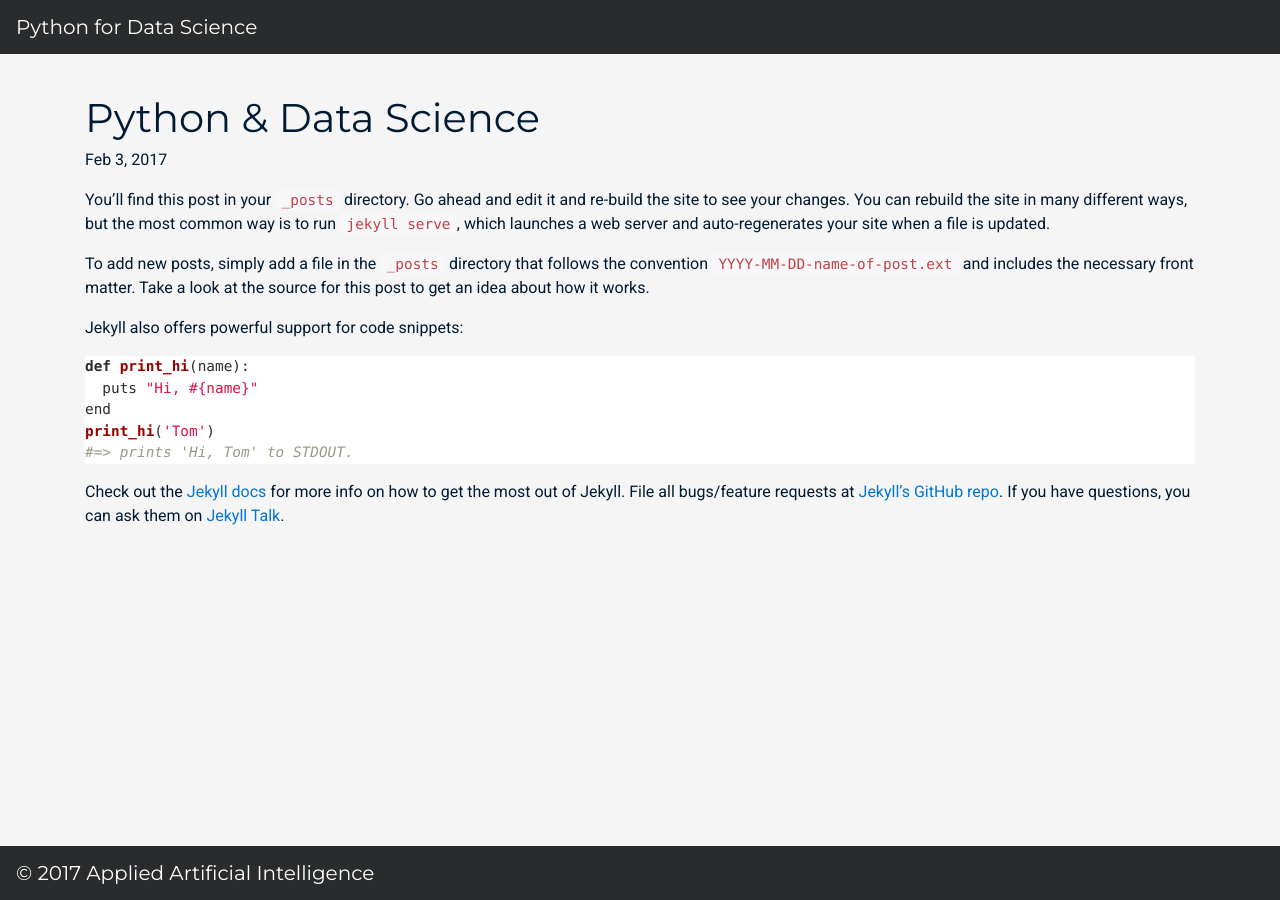
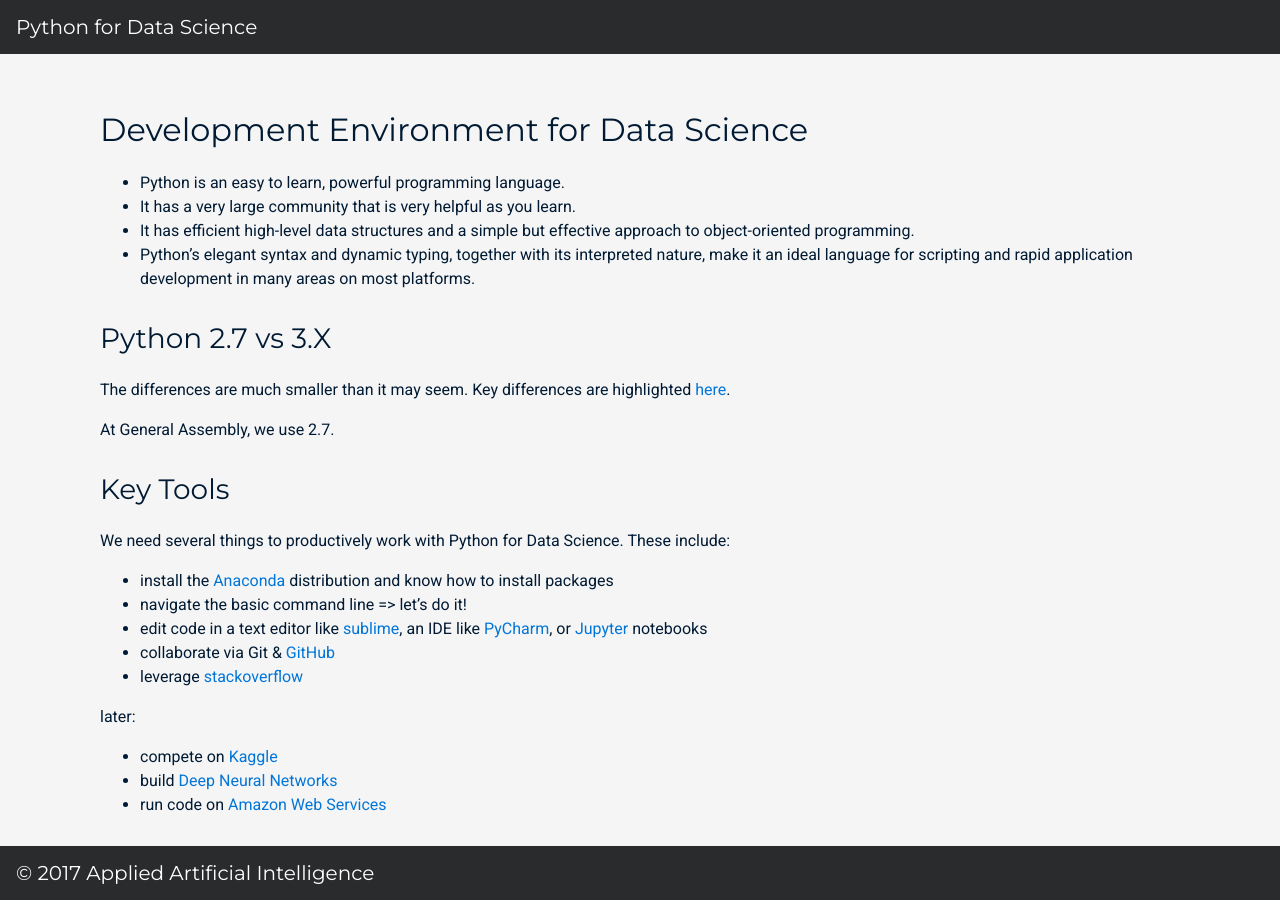
Before and after one commit to applied-artificial-intelligence/py4ds, a Jekyll site: the page built from _posts/2017-03-03-welcome-to-python-for-ds.markdown, in a window 1280 px wide. Built offline with Jekyll 4.4.1, drawn with Linux system fonts in a browser that asks for light colours; nearby versions of some CDN libraries.

Commit message:
session 1

````diff
--- a/_layouts/post.html
+++ b/_layouts/post.html
@@ -1,15 +1,10 @@
 ---
 layout: default
 ---
-<article class="post" itemscope itemtype="http://schema.org/BlogPosting">
-
-  <header class="post-header">
-    <h1 class="post-title" itemprop="name headline">{{ page.title | escape }}</h1>
-    <p class="post-meta"><time datetime="{{ page.date | date_to_xmlschema }}" itemprop="datePublished">{{ page.date | date: "%b %-d, %Y" }}</time>{% if page.author %} • <span itemprop="author" itemscope itemtype="http://schema.org/Person"><span itemprop="name">{{ page.author }}</span></span>{% endif %}</p>
-  </header>
-
-  <div class="post-content" itemprop="articleBody">
-    {{ content }}
-  </div>
-
-</article>
+<div class="container">
+    <div class="row">
+        <div class="col-12">
+            {{ content }}
+        </div>
+    </div>
+</div>
--- a/_posts/2017-03-03-welcome-to-python-for-ds.markdown
+++ b/_posts/2017-03-03-welcome-to-python-for-ds.markdown
@@ -4,22 +4,31 @@ title:  "Python & Data Science"
 date:   2017-02-03 14:16:18 -0500
 categories: jekyll update
 ---
-You’ll find this post in your `_posts` directory. Go ahead and edit it and re-build the site to see your changes. You can rebuild the site in many different ways, but the most common way is to run `jekyll serve`, which launches a web server and auto-regenerates your site when a file is updated.
 
-To add new posts, simply add a file in the `_posts` directory that follows the convention `YYYY-MM-DD-name-of-post.ext` and includes the necessary front matter. Take a look at the source for this post to get an idea about how it works.
+## Development Environment for Data Science
 
-Jekyll also offers powerful support for code snippets:
+- Python is an easy to learn, powerful programming language.
+- It has a very large community that is very helpful as you learn.
+- It has efficient high-level data structures and a simple but effective approach to object-oriented programming.
+- Python’s elegant syntax and dynamic typing, together with its interpreted nature, make it an ideal language for scripting and rapid application development in many areas on most platforms.
 
-```py
-def print_hi(name):
-  puts "Hi, #{name}"
-end
-print_hi('Tom')
-#=> prints 'Hi, Tom' to STDOUT.
-```
+### Python 2.7 vs 3.X
 
-Check out the [Jekyll docs][jekyll-docs] for more info on how to get the most out of Jekyll. File all bugs/feature requests at [Jekyll’s GitHub repo][jekyll-gh]. If you have questions, you can ask them on [Jekyll Talk][jekyll-talk].
+The differences are much smaller than it may seem. Key differences are highlighted [here](http://sebastianraschka.com/Articles/2014_python_2_3_key_diff.html).
 
-[jekyll-docs]: https://jekyllrb.com/docs/home
-[jekyll-gh]:   https://github.com/jekyll/jekyll
-[jekyll-talk]: https://talk.jekyllrb.com/
+At General Assembly, we use 2.7.
+
+### Key Tools
+
+We need several things to productively work with Python for Data Science. These include:
+
+- install the [Anaconda](https://docs.continuum.io/) distribution and know how to install packages
+- navigate the basic command line => let's do it!
+- edit code in a text editor like [sublime](https://www.sublimetext.com/), an IDE like [PyCharm](https://www.jetbrains.com/pycharm/), or [Jupyter](http://jupyter.org/index.html) notebooks
+- collaborate via Git & [GitHub](https://github.com/)
+- leverage [stackoverflow](http://stackoverflow.com/)
+
+later:
+- compete on [Kaggle](http://kaggle.com/)
+- build [Deep Neural Networks](https://www.tensorflow.org/)
+- run code on [Amazon Web Services](https://aws.amazon.com/free/)
--- a/assets/base.css
+++ b/assets/base.css
@@ -12,6 +12,7 @@ html {
     font-size: 10px;
 }
 
+
 html,
 body {
     width: 100%;
@@ -23,7 +24,13 @@ body {
     font-family: 'Montserrat', 'Helvetica Neue', Arial, sans-serif;
     color: #001A33;
     background-color: #F5F5F5;
-    padding: 6rem 0 1.875rem;
+    padding: 6rem 0;
+    margin-bottom: 6rem;
+}
+
+
+h1, h2, h3 {
+    padding: 1rem 0;
 }
 
 @media (min-width: 34em) {
````
Also changed, not shown: _posts/2017-03-04-jupyter-notebook.markdown (+8 -13 lines), index.md (+9 -1 lines).
